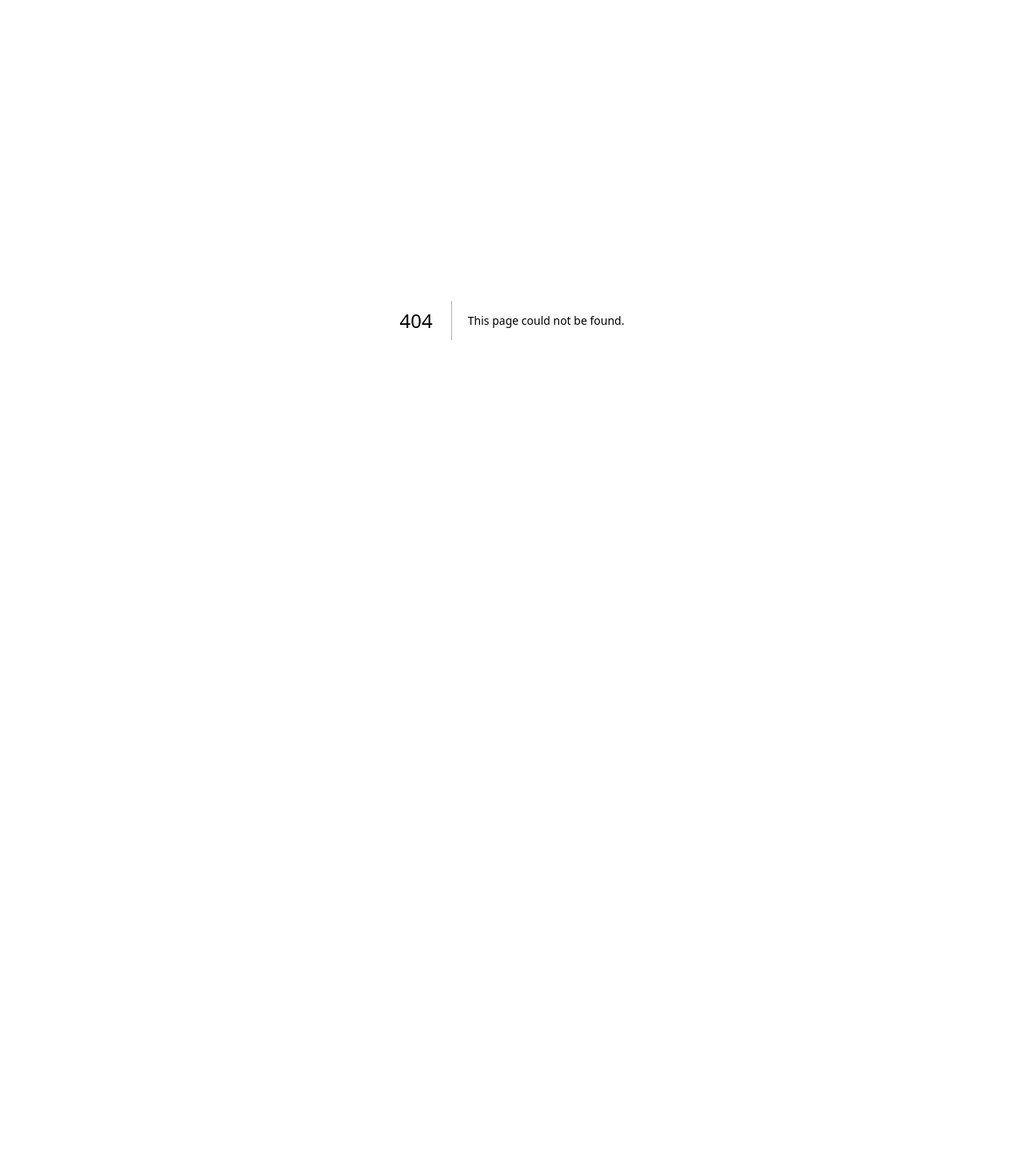
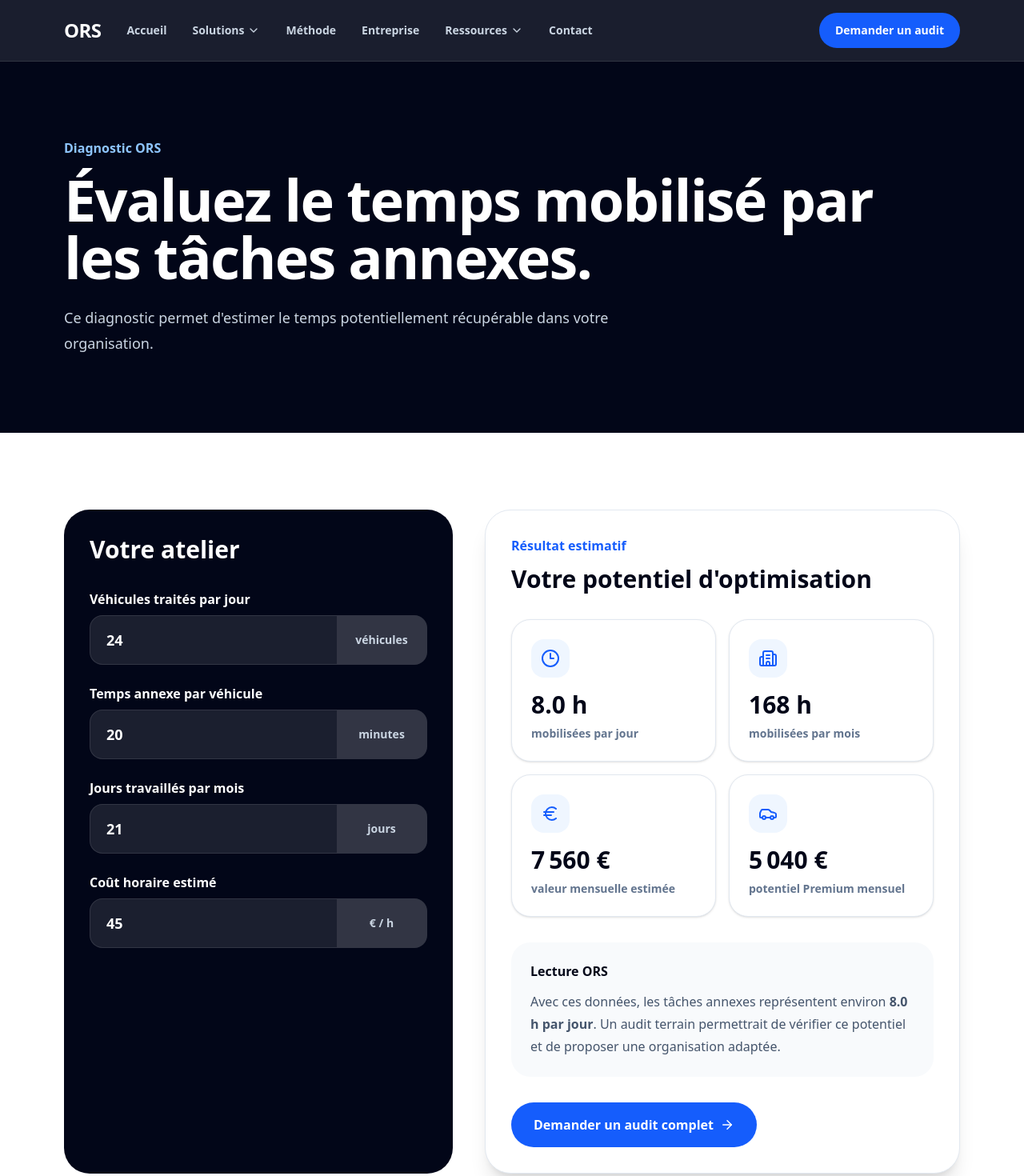
Before and after one commit to vekuAa/ors-solution, a Next.js app: page /audit in a window 1280 px wide. Before the commit this address had no page. Shown: the top 1470 px of the page at 80% size. Before the commit the page ends 800 px from the top, so only its background shows below. Built offline with nearby package versions, Linux system fonts and the light colour scheme.

Commit message:
Initial ORS website

```diff
--- /dev/null
+++ b/app/audit/page.tsx
@@ -0,0 +1,202 @@
+"use client";
+
+import Navbar from "@/components/Navbar";
+import Footer from "@/components/Footer";
+import BackToTop from "@/components/BackToTop";
+import { ArrowRight, Building2, Car, Clock3, Euro } from "lucide-react";
+import { useMemo, useState } from "react";
+
+export default function AuditPage() {
+  const [vehicles, setVehicles] = useState(24);
+  const [minutes, setMinutes] = useState(20);
+  const [days, setDays] = useState(21);
+  const [hourlyCost, setHourlyCost] = useState(45);
+
+  const result = useMemo(() => {
+    const dailyHours = (vehicles * minutes) / 60;
+    const monthlyHours = dailyHours * days;
+    const yearlyHours = monthlyHours * 12;
+    const monthlyValue = monthlyHours * hourlyCost;
+    const premiumPotential = vehicles * 10 * days;
+
+    return {
+      dailyHours,
+      monthlyHours,
+      yearlyHours,
+      monthlyValue,
+      premiumPotential,
+    };
+  }, [vehicles, minutes, days, hourlyCost]);
+
+  return (
+    <>
+      <Navbar />
+
+      <main className="bg-white text-slate-950">
+        <section className="bg-slate-950 px-6 py-24 text-white lg:px-20">
+          <div className="mx-auto max-w-7xl">
+            <p className="font-bold text-blue-300">Diagnostic ORS</p>
+
+            <h1 className="mt-4 max-w-5xl text-5xl font-black tracking-tight md:text-7xl">
+              Évaluez le temps mobilisé par les tâches annexes.
+            </h1>
+
+            <p className="mt-6 max-w-3xl text-lg leading-8 text-slate-300">
+              Ce diagnostic permet d&apos;estimer le temps potentiellement
+              récupérable dans votre organisation.
+            </p>
+          </div>
+        </section>
+
+        <section className="px-6 py-24 lg:px-20">
+          <div className="mx-auto grid max-w-7xl gap-10 lg:grid-cols-[0.9fr_1.1fr]">
+            <div className="rounded-[2rem] bg-slate-950 p-8 text-white">
+              <h2 className="text-3xl font-black">Votre atelier</h2>
+
+              <div className="mt-8 space-y-6">
+                <Field
+                  label="Véhicules traités par jour"
+                  value={vehicles}
+                  onChange={setVehicles}
+                  suffix="véhicules"
+                />
+
+                <Field
+                  label="Temps annexe par véhicule"
+                  value={minutes}
+                  onChange={setMinutes}
+                  suffix="minutes"
+                />
+
+                <Field
+                  label="Jours travaillés par mois"
+                  value={days}
+                  onChange={setDays}
+                  suffix="jours"
+                />
+
+                <Field
+                  label="Coût horaire estimé"
+                  value={hourlyCost}
+                  onChange={setHourlyCost}
+                  suffix="€ / h"
+                />
+              </div>
+            </div>
+
+            <div className="rounded-[2rem] border border-slate-200 bg-white p-8 shadow-xl">
+              <p className="font-bold text-blue-600">Résultat estimatif</p>
+
+              <h2 className="mt-3 text-3xl font-black">
+                Votre potentiel d&apos;optimisation
+              </h2>
+
+              <div className="mt-8 grid gap-4 sm:grid-cols-2">
+                <Result
+                  icon={<Clock3 />}
+                  value={`${result.dailyHours.toFixed(1)} h`}
+                  label="mobilisées par jour"
+                />
+
+                <Result
+                  icon={<Building2 />}
+                  value={`${Math.round(result.monthlyHours)} h`}
+                  label="mobilisées par mois"
+                />
+
+                <Result
+                  icon={<Euro />}
+                  value={`${Math.round(result.monthlyValue).toLocaleString(
+                    "fr-FR"
+                  )} €`}
+                  label="valeur mensuelle estimée"
+                />
+
+                <Result
+                  icon={<Car />}
+                  value={`${result.premiumPotential.toLocaleString("fr-FR")} €`}
+                  label="potentiel Premium mensuel"
+                />
+              </div>
+
+              <div className="mt-8 rounded-3xl bg-slate-50 p-6">
+                <p className="font-black">Lecture ORS</p>
+
+                <p className="mt-3 leading-7 text-slate-600">
+                  Avec ces données, les tâches annexes représentent environ{" "}
+                  <strong>{result.dailyHours.toFixed(1)} h par jour</strong>.
+                  Un audit terrain permettrait de vérifier ce potentiel et de
+                  proposer une organisation adaptée.
+                </p>
+              </div>
+
+              <a
+                href="/contact"
+                className="mt-8 inline-flex items-center gap-2 rounded-full bg-blue-600 px-7 py-4 font-black text-white hover:bg-blue-500"
+              >
+                Demander un audit complet
+                <ArrowRight size={18} />
+              </a>
+            </div>
+          </div>
+        </section>
+      </main>
+
+      <Footer />
+      <BackToTop />
+    </>
+  );
+}
+
+function Field({
+  label,
+  value,
+  onChange,
+  suffix,
+}: {
+  label: string;
+  value: number;
+  onChange: (value: number) => void;
+  suffix: string;
+}) {
+  return (
+    <label className="block">
+      <span className="mb-2 block font-bold">{label}</span>
+
+      <div className="flex overflow-hidden rounded-2xl border border-white/10 bg-white/10">
+        <input
+          type="number"
+          min="0"
+          value={value}
+          onChange={(event) => onChange(Number(event.target.value))}
+          className="w-full bg-transparent px-5 py-4 text-lg font-black text-white outline-none"
+        />
+
+        <span className="flex min-w-28 items-center justify-center bg-white/10 px-4 text-sm font-bold text-slate-300">
+          {suffix}
+        </span>
+      </div>
+    </label>
+  );
+}
+
+function Result({
+  icon,
+  value,
+  label,
+}: {
+  icon: React.ReactNode;
+  value: string;
+  label: string;
+}) {
+  return (
+    <div className="rounded-3xl border border-slate-200 bg-white p-6 shadow-sm">
+      <div className="mb-4 inline-flex rounded-2xl bg-blue-50 p-3 text-blue-600">
+        {icon}
+      </div>
+
+      <p className="text-3xl font-black">{value}</p>
+      <p className="mt-2 text-sm font-semibold text-slate-500">{label}</p>
+    </div>
+  );
+}
--- a/components/Navbar.tsx
+++ b/components/Navbar.tsx
@@ -1,7 +1,15 @@
 "use client";
 
 import Link from "next/link";
-import { Building2, Car, FileText, Menu, Newspaper, X } from "lucide-react";
+import {
+  Building2,
+  Car,
+  ChevronDown,
+  FileText,
+  Menu,
+  Newspaper,
+  X,
+} from "lucide-react";
 import { useState } from "react";
 
 const solutions = [
@@ -34,76 +42,122 @@ const resources = [
     description: "Guides, conseils et contenus métier.",
     href: "/ressources",
     icon: FileText,
+    active: true,
   },
   {
     label: "Actualités",
     description: "Suivre l’évolution d’ORS.",
     href: "/ressources",
     icon: Newspaper,
+    active: true,
   },
 ];
 
+type MenuItem = {
+  label: string;
+  description: string;
+  href: string;
+  icon: React.ElementType;
+  active?: boolean;
+};
+
 export default function Navbar() {
   const [open, setOpen] = useState(false);
+  const [mobileSolutionsOpen, setMobileSolutionsOpen] = useState(false);
+  const [mobileResourcesOpen, setMobileResourcesOpen] = useState(false);
+
+  function closeMenu() {
+    setOpen(false);
+    setMobileSolutionsOpen(false);
+    setMobileResourcesOpen(false);
+  }
 
   return (
     <header className="sticky top-0 z-50 border-b border-white/10 bg-slate-950/90 text-white backdrop-blur-xl">
       <div className="mx-auto flex max-w-7xl items-center justify-between px-6 py-4 lg:px-20">
+        <div className="flex items-center gap-8">
           <Link href="/" className="text-2xl font-black tracking-tight">
             ORS
           </Link>
+
+          <nav className="hidden items-center gap-8 text-sm font-bold text-slate-300 lg:flex">
             <Link href="/" className="hover:text-white">
               Accueil
             </Link>
-        <nav className="hidden items-center gap-8 text-sm font-bold text-slate-300 lg:flex">
+
             <Dropdown label="Solutions" items={solutions} />
+
             <Link href="/methode" className="hover:text-white">
               Méthode
             </Link>
+
             <Link href="/entreprise" className="hover:text-white">
               Entreprise
             </Link>
+
             <Dropdown label="Ressources" items={resources} />
+
             <Link href="/contact" className="hover:text-white">
               Contact
             </Link>
           </nav>
+        </div>
 
-        <a
-          href="#contact"
+        <Link
+          href="/audit"
           className="hidden rounded-full bg-blue-600 px-5 py-3 text-sm font-black text-white transition hover:bg-blue-500 lg:inline-flex"
         >
           Demander un audit
-        </a>
+        </Link>
 
         <button
           type="button"
-          onClick={() => setOpen(!open)}
+          onClick={() => setOpen((value) => !value)}
           className="rounded-full border border-white/10 p-3 lg:hidden"
-          aria-label="Ouvrir le menu"
+          aria-label={open ? "Fermer le menu" : "Ouvrir le menu"}
         >
           {open ? <X size={20} /> : <Menu size={20} />}
         </button>
       </div>
 
       {open && (
-        <div className="border-t border-white/10 bg-slate-950 px-6 py-6 lg:hidden">
-          <div className="space-y-6">
-            <MobileLink href="/" label="Accueil" />
-            <MobileGroup title="Solutions" items={solutions} />
-            <MobileLink href="/methode" label="Méthode" />
-            <MobileGroup title="Ressources" items={resources} />
-            <MobileLink href="/entreprise" label="Entreprise" />
-            <MobileLink href="/contact" label="Contact" />
+        <div className="fixed inset-x-0 top-[73px] z-50 max-h-[calc(100vh-73px)] overflow-y-auto border-t border-white/10 bg-slate-950 px-6 py-5 lg:hidden">
+          <div className="space-y-3 pb-8">
+            <MobileLink href="/" label="Accueil" onClick={closeMenu} />
 
+            <MobileAccordion
+              title="Solutions"
+              open={mobileSolutionsOpen}
+              setOpen={setMobileSolutionsOpen}
+              items={solutions}
+              onNavigate={closeMenu}
+            />
 
-            <a
-              href="#contact"
-              onClick={() => setOpen(false)}
-              className="flex justify-center rounded-full bg-blue-600 px-5 py-4 font-black"
+            <MobileLink href="/methode" label="Méthode" onClick={closeMenu} />
+
+            <MobileLink
+              href="/entreprise"
+              label="Entreprise"
+              onClick={closeMenu}
+            />
+
+            <MobileAccordion
+              title="Ressources"
+              open={mobileResourcesOpen}
+              setOpen={setMobileResourcesOpen}
+              items={resources}
+              onNavigate={closeMenu}
+            />
+
+            <MobileLink href="/contact" label="Contact" onClick={closeMenu} />
+
+            <Link
+              href="/audit"
+              onClick={closeMenu}
+              className="mt-4 flex justify-center rounded-full bg-blue-600 px-5 py-4 font-black"
             >
               Demander un audit
-            </a>
+            </Link>
           </div>
         </div>
       )}
@@ -111,23 +165,12 @@ export default function Navbar() {
   );
 }
 
-function Dropdown({
-  label,
-  items,
-}: {
-  label: string;
-  items: {
-    label: string;
-    description: string;
-    href: string;
-    icon: React.ElementType;
-    active?: boolean;
-  }[];
-}) {
+function Dropdown({ label, items }: { label: string; items: MenuItem[] }) {
   return (
     <div className="group relative">
-      <button className="font-bold text-slate-300 transition group-hover:text-white">
+      <button className="flex items-center gap-1 font-bold text-slate-300 transition group-hover:text-white">
         {label}
+        <ChevronDown size={16} />
       </button>
 
       <div className="invisible absolute left-1/2 top-full w-[420px] -translate-x-1/2 pt-5 opacity-0 transition group-hover:visible group-hover:opacity-100">
@@ -169,24 +212,35 @@ function Dropdown({
   );
 }
 
-function MobileGroup({
+function MobileAccordion({
   title,
+  open,
+  setOpen,
   items,
+  onNavigate,
 }: {
   title: string;
-  items: {
-    label: string;
-    description: string;
-    href: string;
-    icon: React.ElementType;
-    active?: boolean;
-  }[];
+  open: boolean;
+  setOpen: (value: boolean) => void;
+  items: MenuItem[];
+  onNavigate: () => void;
 }) {
   return (
-    <div>
-      <p className="mb-3 text-sm font-black text-blue-300">{title}</p>
+    <div className="rounded-3xl bg-white/5">
+      <button
+        type="button"
+        onClick={() => setOpen(!open)}
+        className="flex w-full items-center justify-between p-4 font-black"
+      >
+        {title}
+        <ChevronDown
+          size={18}
+          className={`transition ${open ? "rotate-180" : ""}`}
+        />
+      </button>
 
-      <div className="space-y-2">
+      {open && (
+        <div className="space-y-2 px-3 pb-3">
           {items.map((item) => {
             const Icon = item.icon;
 
@@ -194,14 +248,24 @@ function MobileGroup({
               <Link
                 key={item.label}
                 href={item.href}
-              className="flex gap-4 rounded-3xl bg-white/5 p-4"
+                onClick={onNavigate}
+                className="flex gap-4 rounded-2xl bg-slate-900 p-4"
               >
                 <div className="h-fit rounded-2xl bg-white/10 p-3 text-blue-300">
-                <Icon size={22} />
+                  <Icon size={20} />
                 </div>
 
                 <div>
+                  <div className="flex items-center gap-2">
                     <p className="font-black">{item.label}</p>
+
+                    {!item.active && (
+                      <span className="rounded-full bg-white/10 px-2 py-1 text-xs font-black text-slate-400">
+                        Bientôt
+                      </span>
+                    )}
+                  </div>
+
                   <p className="mt-1 text-sm leading-6 text-slate-400">
                     {item.description}
                   </p>
@@ -210,13 +274,26 @@ function MobileGroup({
             );
           })}
         </div>
+      )}
     </div>
   );
 }
 
-function MobileLink({ href, label }: { href: string; label: string }) {
+function MobileLink({
+  href,
+  label,
+  onClick,
+}: {
+  href: string;
+  label: string;
+  onClick: () => void;
+}) {
   return (
-    <Link href={href} className="block rounded-3xl bg-white/5 p-4 font-black">
+    <Link
+      href={href}
+      onClick={onClick}
+      className="block rounded-3xl bg-white/5 p-4 font-black"
+    >
       {label}
     </Link>
   );
```
Lines whose indentation alone changed are shown as unchanged.
